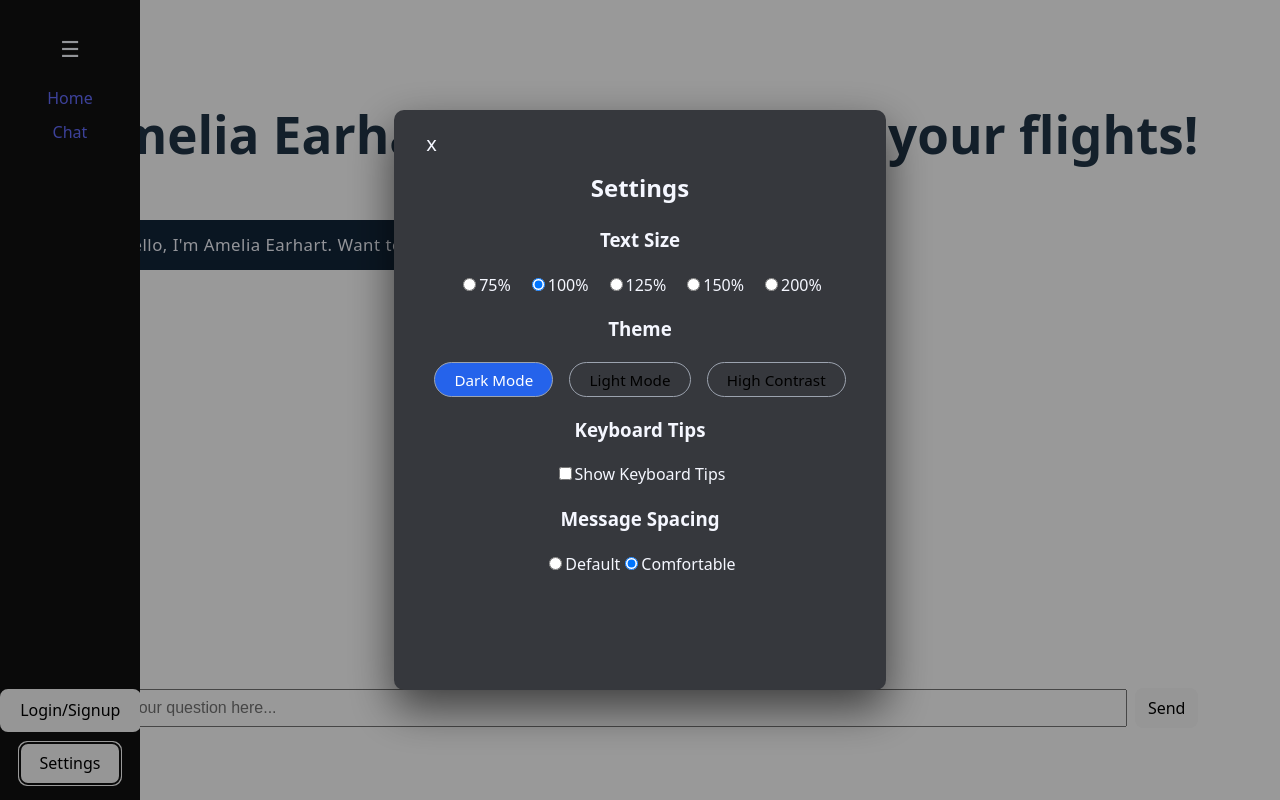
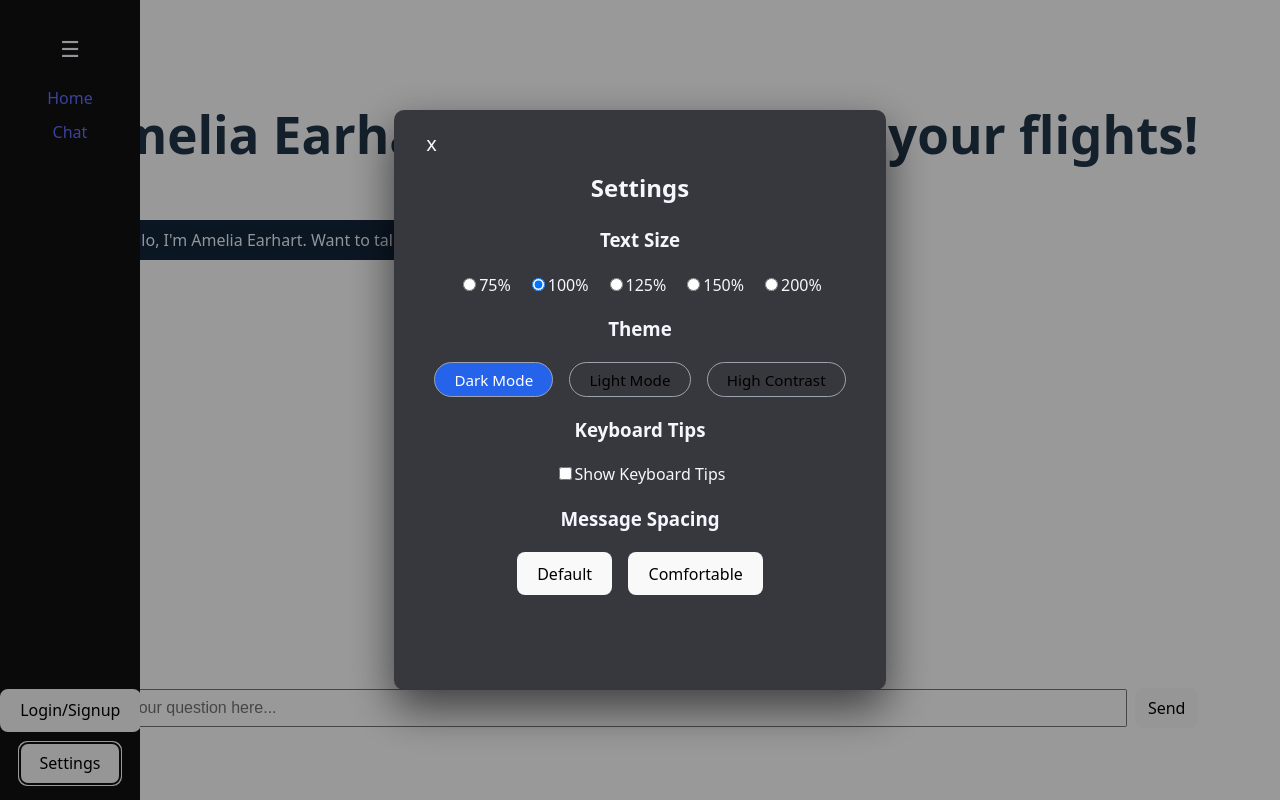
Before and after one commit to oli4406/amelia-earhart-chatbot, a React (Vite) app: page /chat in a window 1280 px wide. Both pictures are taken after a click on the button "Settings". Built offline with nearby package versions, Linux system fonts and the light colour scheme.

Commit message:
edited the mssage spacing function

```diff
--- a/src/App.css
+++ b/src/App.css
@@ -223,7 +223,7 @@ html[data-show-keyboard-tips="true"] .keyboard-tips {
 
 :root[data-message-density="comfortable"] .message-bubble {
   padding: 0.75rem 1rem;
-  font-size: 1.05rem;
-  letter-spacing: 0.03em;
+  font-size: 1rem;
+  letter-spacing: 0.06em;
   line-height: 1.5;
 }
--- a/src/NavBar.jsx
+++ b/src/NavBar.jsx
@@ -8,7 +8,7 @@ export default function NavBar() {
     const [fontSize, setFontSize] = useState('100%');
     const [theme, setTheme] = useState('dark');
     const [showKeyboardTips, setShowKeyboardTips] = useState(false);
-    const [messageDensity, setMessageDensity] = useState('comfortable');
+    const [messageDensity, setMessageDensity] = useState('default');
 
 
     useEffect(() => {
@@ -17,7 +17,7 @@ export default function NavBar() {
         root.dataset.theme = theme;
         root.dataset.showKeyboardTips = showKeyboardTips ? 'true' : 'false';
         root.dataset.messageDensity = messageDensity;
-    }, [fontSize, theme, showKeyboardTips,messageDensity]);
+    }, [fontSize, theme, showKeyboardTips, messageDensity]);
 
     return (
       <>
@@ -104,13 +104,9 @@ export default function NavBar() {
                     </section>
                     <section className="accessibility-section">
                         <h3>Message Spacing</h3>
-                        <div className="settings-row">
-                            <label>
-                                <input type="radio" name="message-density" value="default" checked={messageDensity === 'default'} onChange={(e) => setMessageDensity(e.target.value)}/>Default
-                            </label>
-                            <label>
-                                <input type="radio" name="message-density" value="comfortable" checked={messageDensity === 'comfortable'} onChange={(e) => setMessageDensity(e.target.value)}/>Comfortable
-                            </label>
+                        <div className="theme-buttons">
+                                <button type="button" classname={`theme-button ${messageDensity=== 'default' ? 'theme-button--active' : ''}`} onClick={() => setMessageDensity('default')}>Default</button>
+                                <button type="button" classname={`theme-button ${messageDensity=== 'comfortable' ? 'theme-button--active' : ''}`} onClick={() => setMessageDensity('comfortable')}>Comfortable</button>
                         </div>
                     </section>
                 </div>
```
